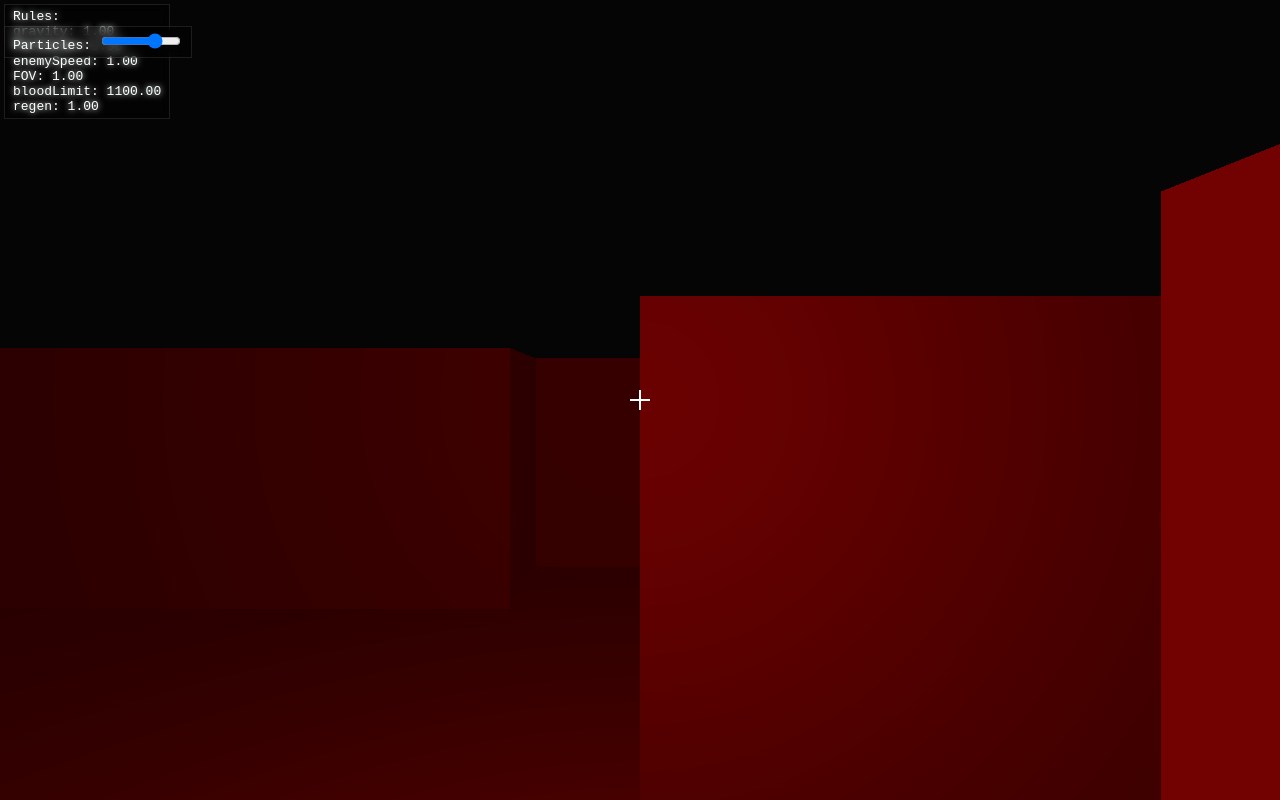
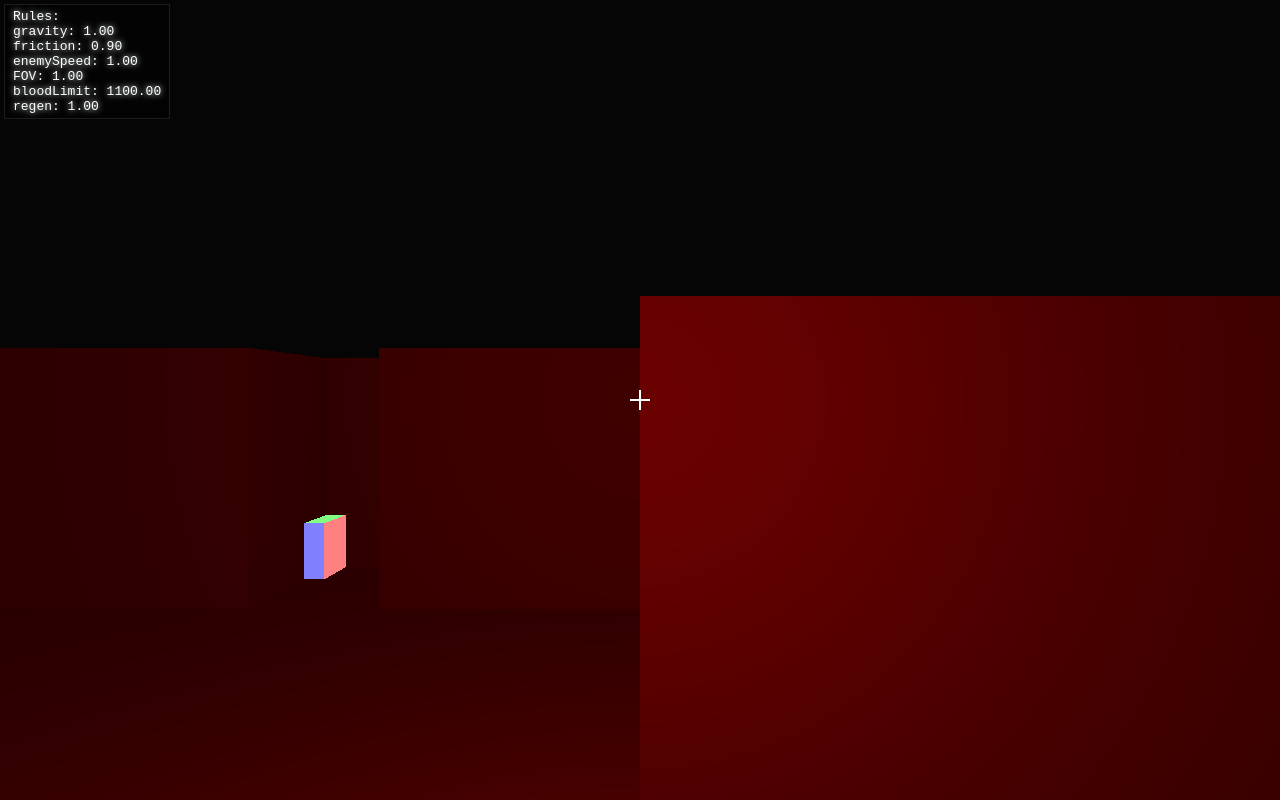
Before and after one commit to JustSadSock/Meat.exe, a website: page index.html in a window 1280 px wide. Drawn offline with nearby package versions, Linux system fonts and the light colour scheme; animation ran at ten frames a second.

Commit message:
Remove blood particle slider and update collisions

```diff
--- a/index.html
+++ b/index.html
@@ -15,7 +15,7 @@
 <div id="ui">
   <div id="meta" class="panel">Meta</div>
   <div id="report" class="panel" style="display:none"></div>
-  <div id="perf" class="panel">Particles: <input id="bloodCap" type="range" min="100" max="1500"></div>
+  <!-- perf panel removed -->
   <div id="fps" class="panel" style="display:none">0 FPS</div>
 </div>
 <textarea id="shaderEdit" style="display:none"></textarea>
--- a/main.js
+++ b/main.js
@@ -142,14 +142,8 @@ let currentGun=0;
 let shootTimer=0;
 const keys={};
 const fpsEl=document.getElementById('fps');
-const bloodCap=document.getElementById('bloodCap');
 const metaEl=document.getElementById('meta');
 const reportEl=document.getElementById('report');
-bloodCap.value=getRules().bloodLimit;
-bloodCap.addEventListener('input',()=>{
-  setPerformanceSettings({bloodLimit:Number(bloodCap.value)});
-  updateMeta();
-});
 
 function updateMeta(){
   metaEl.textContent = 'Rules:\n'+formatRules();
--- a/map3d.js
+++ b/map3d.js
@@ -1,7 +1,7 @@
 import * as THREE from './three.module.js';
 import { PointerLockControls } from './PointerLockControls.js';
-import { generateTunnelMesh, generateOrgan, setSeed } from './organGen.js';
-import { AABB, circleInsideAABB, clampCircleToAABB } from './geom.js';
+import { generateTunnelMesh, generateOrgan, setSeed, CELLS_PER_CHUNK } from './organGen.js';
+import { AABB, circleVsAABB } from './geom.js';
 
 const hasTouch = 'ontouchstart' in window || navigator.maxTouchPoints>0;
 const moveJoy = window.moveJoy || {x:0,y:0};
@@ -19,9 +19,9 @@ let moveForward=false, moveBackward=false, moveLeft=false, moveRight=false;
 let velocity=3;
 let prevTime=performance.now();
 const CHUNK_SIZE=8;
-const CELLS_PER_CHUNK=8;
 const loadedChunks={};
 const loadedCells={};
+const loadedWalls={};
 const PLAYER_R=0.2;
 let chunkX=0,chunkZ=0;
 
@@ -59,6 +59,7 @@ function init(){
   scene.add(level);
   loadedChunks['0,0']=level;
   loadedCells['0,0']=generateOrgan(0,0);
+  loadedWalls['0,0']=computeWalls(loadedCells['0,0']);
 
   // spawn player at the center cell to ensure corridor connectivity
   const cx = CELLS_PER_CHUNK/2;
@@ -119,6 +120,20 @@ function onKeyUp(e){
   }
 }
 
+function computeWalls(cells){
+  const set=new Set(cells.map(c=>c.x+','+c.y));
+  const WALL=0.1;
+  const walls=[];
+  for(const c of cells){
+    const x=c.x, y=c.y;
+    if(!set.has(x+','+(y-1))) walls.push(AABB(x, y-WALL, 1, WALL));
+    if(!set.has(x+','+(y+1))) walls.push(AABB(x, y+1, 1, WALL));
+    if(!set.has((x-1)+','+y)) walls.push(AABB(x-WALL, y, WALL, 1));
+    if(!set.has((x+1)+','+y)) walls.push(AABB(x+1, y, WALL, 1));
+  }
+  return walls;
+}
+
 function animate(){
   requestAnimationFrame(animate);
   const time=performance.now();
@@ -140,31 +155,26 @@ function animate(){
   if(moveLeft) controls.moveRight(-velocity*delta);
   if(moveRight) controls.moveRight(velocity*delta);
 
-  // collision detection
+  // collision detection using wall geometry
   const player={x:camera.position.x,y:camera.position.z,r:PLAYER_R};
-  const allBoxes=[];
-  for(const k in loadedCells){
-    const cells=loadedCells[k];
-    for(const c of cells) {
-      allBoxes.push(AABB(c.x-PLAYER_R, c.y-PLAYER_R, 1+PLAYER_R*2, 1+PLAYER_R*2));
+  for(const k in loadedWalls){
+    for(const wall of loadedWalls[k]){
+      if(circleVsAABB(player, wall)){
+        const cx=Math.max(wall.x, Math.min(player.x, wall.x+wall.w));
+        const cy=Math.max(wall.y, Math.min(player.y, wall.y+wall.h));
+        let dx=player.x-cx, dy=player.y-cy;
+        let dist=Math.hypot(dx,dy) || 1e-6;
+        const overlap=player.r-dist;
+        if(overlap>0){
+          dx/=dist; dy/=dist;
+          player.x+=dx*overlap;
+          player.y+=dy*overlap;
+        }
+      }
     }
   }
-  let inside=false;
-  for(const box of allBoxes){if(circleInsideAABB(player,box)){inside=true;break;}}
-  if(!inside){
-    let near=null,best=1e9;
-    for(const box of allBoxes){
-      const cx=Math.max(box.x,Math.min(player.x,box.x+box.w));
-      const cy=Math.max(box.y,Math.min(player.y,box.y+box.h));
-      const d=(player.x-cx)*(player.x-cx)+(player.y-cy)*(player.y-cy);
-      if(d<best){best=d;near=box;}
-    }
-    if(near){
-      clampCircleToAABB(player,near);
-      camera.position.x=player.x;
-      camera.position.z=player.y;
-    }
-  }
+  camera.position.x=player.x;
+  camera.position.z=player.y;
   const cxi=Math.floor(camera.position.x/CHUNK_SIZE);
   const czi=Math.floor(camera.position.z/CHUNK_SIZE);
   if(cxi!==chunkX||czi!==chunkZ){
@@ -176,6 +186,7 @@ function animate(){
       scene.add(mesh);
       loadedChunks[key]=mesh;
       loadedCells[key]=generateOrgan(cxi,czi);
+      loadedWalls[key]=computeWalls(loadedCells[key]);
     }
   }
   const t=time*0.001;
--- a/organGen.js
+++ b/organGen.js
@@ -39,6 +39,7 @@ class SimplexNoise{
 
 let simplex=new SimplexNoise(0);
 let worldSeed=0;
+export const CELLS_PER_CHUNK=8;
 export function setSeed(s){
   simplex=new SimplexNoise(s);
   worldSeed=s>>>0;
@@ -60,6 +61,16 @@ function edgeOpen(cx,cy,dir){
   return 1;
 }
 
+function edgeCoord(cx,cy,dir){
+  let seed;
+  if(dir===0) seed=(cx*73856093 ^ cy*19349663 ^ worldSeed ^ 0)>>>0;
+  else if(dir===2) seed=(cx*73856093 ^ (cy+1)*19349663 ^ worldSeed ^ 0)>>>0;
+  else if(dir===1) seed=((cx+1)*73856093 ^ cy*19349663 ^ worldSeed ^ 1)>>>0;
+  else seed=(cx*73856093 ^ cy*19349663 ^ worldSeed ^ 1)>>>0;
+  const rnd=mulberry32(seed);
+  return Math.floor(rnd()*CELLS_PER_CHUNK);
+}
+
 function listFirst(set){
   for(const v of set) return v;
   return null;
@@ -68,7 +79,7 @@ function listFirst(set){
 export function generateOrgan(cx,cy){
   const cells=[];
   const cellSet=new Set();
-  const SIZE=8; // cells per chunk side
+  const SIZE=CELLS_PER_CHUNK; // cells per chunk side
   const baseX=cx*SIZE;
   const baseY=cy*SIZE;
   const rnd=mulberry32((cx*73856093^cy*19349663^worldSeed)>>>0);
@@ -96,8 +107,8 @@ export function generateOrgan(cx,cy){
   const dirs=[[0,-1],[1,0],[0,1],[-1,0]];
   for(let i=0;i<4;i++){
     if(edgeOpen(cx,cy,i)){
-      const ex = i===1?SIZE-1:i===3?0:Math.floor(rnd()*SIZE);
-      const ey = i===0?0:i===2?SIZE-1:Math.floor(rnd()*SIZE);
+      const ex = i===1?SIZE-1:i===3?0:edgeCoord(cx,cy,i);
+      const ey = i===0?0:i===2?SIZE-1:edgeCoord(cx,cy,i);
       let best=centers[0],bestDist=Infinity;
       for(const c of centers){
         const d=Math.abs(c.x-ex)+Math.abs(c.y-ey);
--- a/styles.css
+++ b/styles.css
@@ -2,8 +2,6 @@ html,body{width:100vw;height:100vh;margin:0;overflow:hidden;touch-action:none;ba
 canvas{position:absolute;top:0;left:0;display:block;width:100%;height:100%;}
 .panel{position:absolute;padding:4px 8px;background:rgba(0,0,0,0.3);backdrop-filter:blur(6px);text-shadow:0 0 6px currentColor;border:1px solid rgba(255,255,255,0.1);white-space:pre}
 #meta{top:4px;left:4px}
-#perf{top:26px;left:4px}
-#perf input{width:80px}
 #fps{bottom:4px;right:4px}
 #report{top:40%;left:50%;transform:translate(-50%,-50%);text-align:center}
 #shaderEdit{position:absolute;bottom:40px;left:4px;width:50%;height:30%;z-index:1000;background:#000;color:#0f0;font-family:monospace}
```
